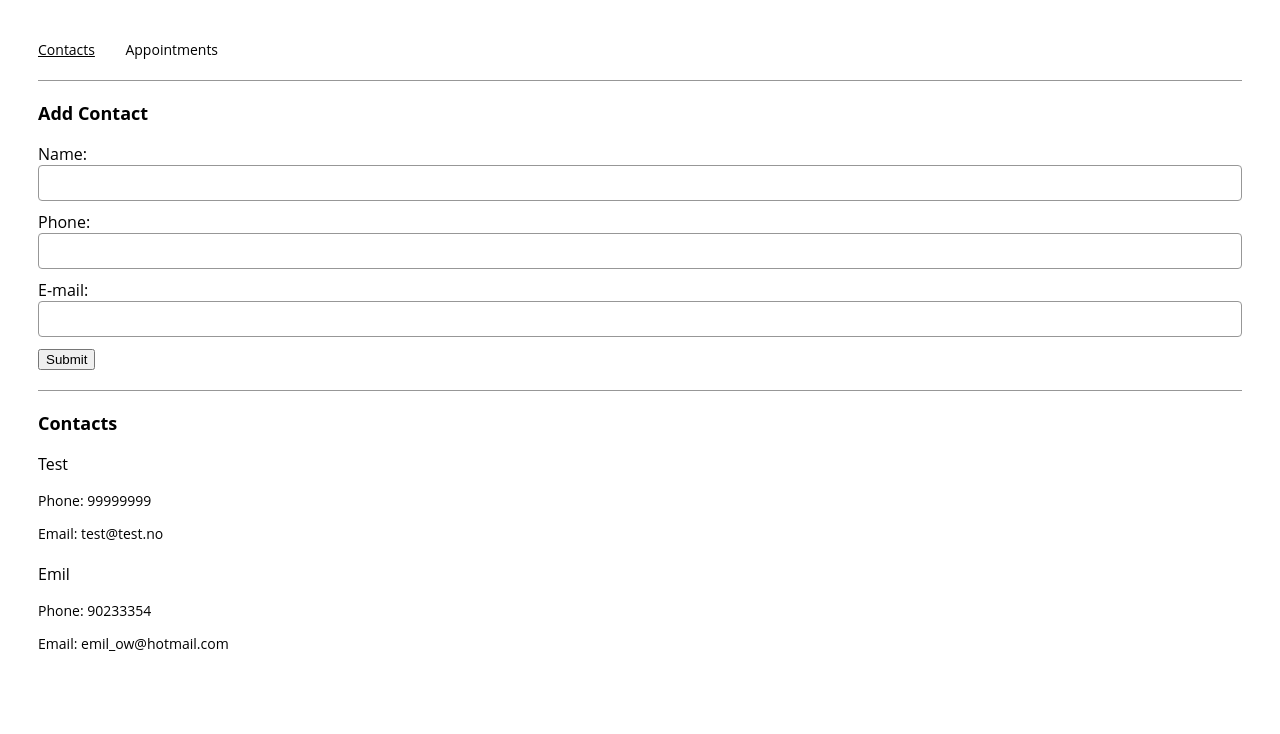
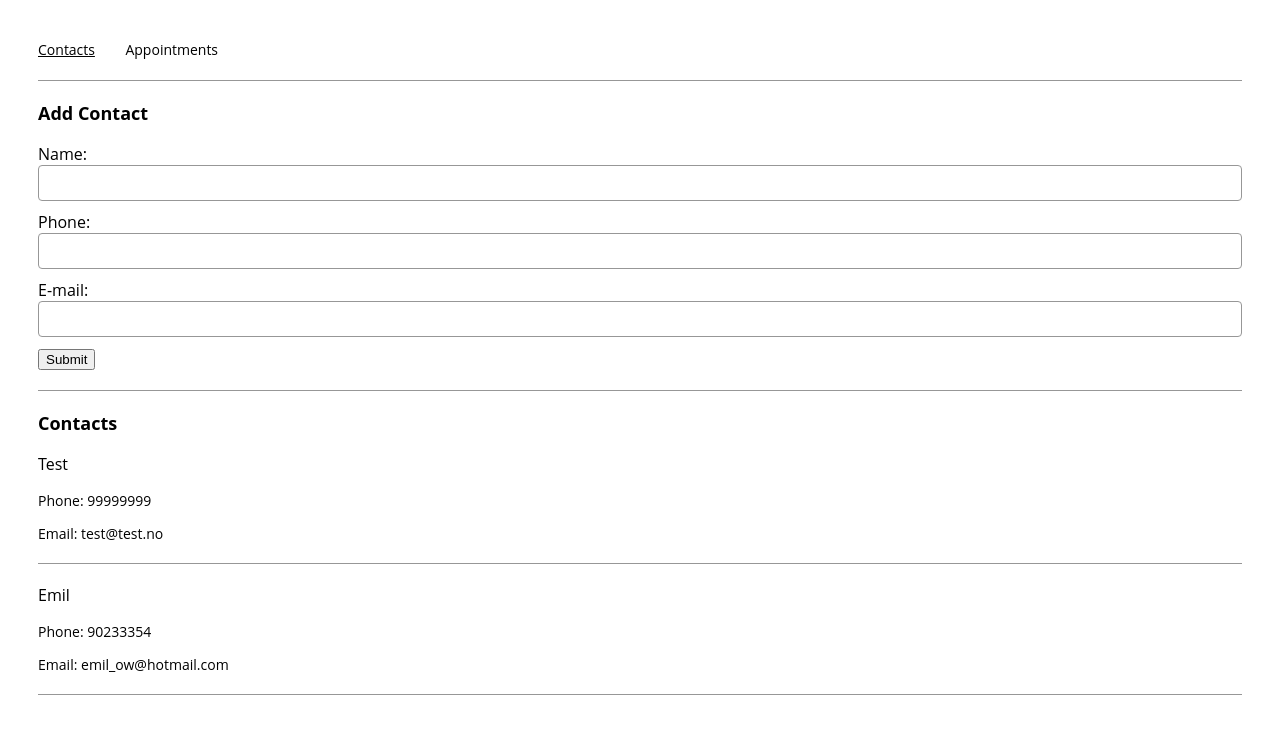
Before and after one commit to emilchr/appointment-planner, a React (Create React App) app: page /contacts in a window 1280 px wide. Shown: the top 734 px of the page. Built offline with nearby package versions, Linux system fonts and the light colour scheme.

Commit message:
merged into main

```diff
--- a/src/components/tile/Tile.js
+++ b/src/components/tile/Tile.js
@@ -13,7 +13,7 @@ export const Tile = (props) => {
       <div className="tile"> {
         // gets all the entries in description, maps them according to key, value and gives them a index as key in the rendering.
         Object.entries(props.description).map(([key, value], index) => (<p key={index}>  { capitalize(key) + ": " + value } </p>))
-      }
+      }<hr />
       </div>
     </div>
   );
```
